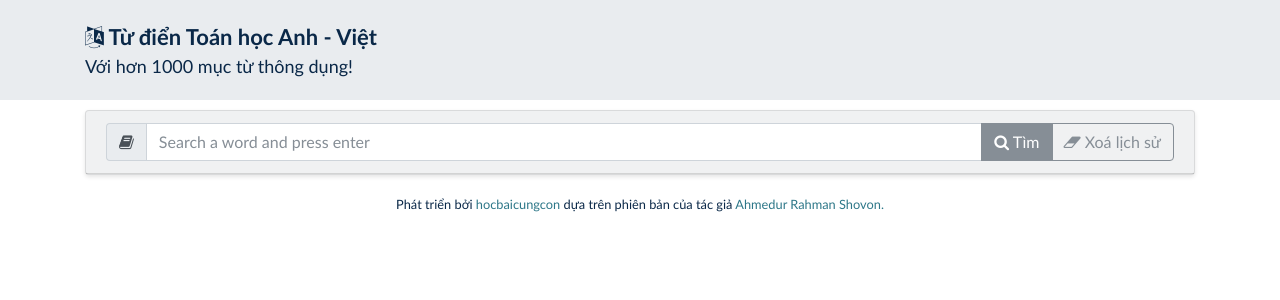
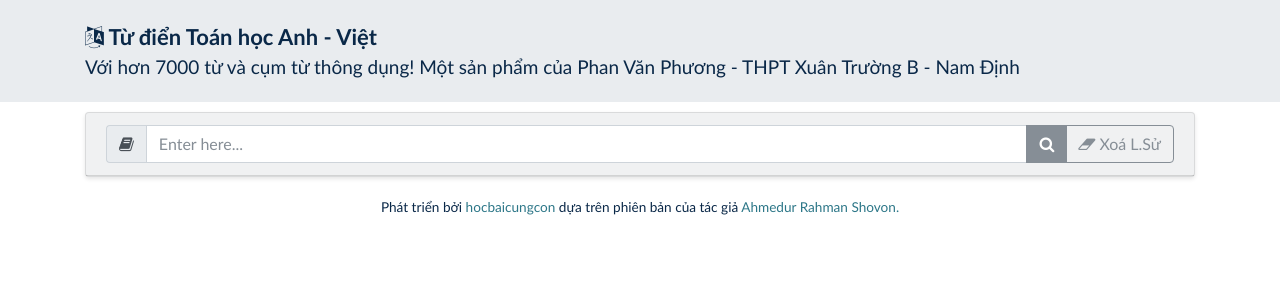
Before and after one commit to o2edu/mathdict, a Flask app: page / in a window 1280 px wide. Shown: the top 300 px of the page. Run offline with Flask 2, Linux system fonts and the light colour scheme; some libraries are stand-ins or nearby versions.

Commit message:
9/1/2018 cap nhat tu vung len 7000 tu

```diff
--- a/app.py
+++ b/app.py
@@ -44,7 +44,7 @@ def fetch_word():
         if word == '':
             return '<i> Xin mời nhập từ hoặc cụm từ cần tìm... </i>'
         word_lower = word.lower()
-        bangla_value = ''
+        # bangla_value = ''
         english_value = ''
         if word_lower in english_data:
             english_value = clean_english_value(english_data[word_lower])
@@ -55,7 +55,7 @@ def fetch_word():
                 return '<ul> <li><font face="calibri" color="#1a1a00">' + "Không tìm thấy, liệu bạn có gõ sai không?!" + '</font></li><ul>'
             temp ="Tìm thấy " + str(len(keys_list)) + " kết quả: <br /><ul>"
             for i in keys_list:
-                temp += '<li><font face="calibri">' + i + ':</font> <font face="calibri" color="#1a1a00">' + clean_english_value(english_data[i]) + '</font></li>'
+                temp += '<li><font face="calibri" color = "#131377">' + i + ':</font> <font face="calibri" color="#1a1a00">' + clean_english_value(english_data[i]) + '</font></li>'
             temp += "</ul>"
             return temp
     # else:
--- a/static/assets/css/arsho.css
+++ b/static/assets/css/arsho.css
@@ -7,7 +7,7 @@
  body {
  	font-family: 'calibri', sans-serif;
  	color: #0A2848;
- 	font-size: 16px;
+ 	font-size: 17px;
  	-webkit-font-smoothing: antialiased;
  	-moz-osx-font-smoothing: grayscale;
  }
@@ -82,7 +82,7 @@
 
 .subtitle{
 	font-weight: 400;
-	font-size: 18px;
+	font-size: 19px;
 	padding-bottom: 0;
 	margin-bottom: 0;
 }
--- a/templates/index.html
+++ b/templates/index.html
@@ -6,7 +6,7 @@
     <meta name="description" content="Từ điển Toán học Anh Việt"/>
     <meta name="author" content="">
     <meta property="og:title" content="Từ điển Toán học Anh Việt"/>
-    <meta property="og:image" content="http://datamate.ws/screenshots/dictmate/mathdict.png"/>
+    <meta property="og:image" content="http://datamate.ws/screenshots/mathdict.png"/>
     <meta property="og:site_name" content="Từ điển Toán học Anh Việt"/>
     <meta property="og:description" content="Từ điển Toán học Anh − Việt"/>
     <title>Từ điển Toán học Anh Việt</title>
@@ -35,7 +35,7 @@
         <span class="lead title"><i class="fa fa-language"></i>
             Từ điển Toán học Anh - Việt
         </span>
-        <p class="subtitle">Với hơn 1000 mục từ thông dụng!</p>
+        <p class="subtitle">Với hơn 7000 từ và cụm từ thông dụng! Một sản phẩm của Phan Văn Phương - THPT Xuân Trường B - Nam Định</p>
     </div>
 </div>
 <div class="container">
@@ -48,15 +48,15 @@
                                 <i class="fa fa-book"></i>
                             </span>
                         <input type="text" class="form-control" id="search_word_text"
-                               placeholder="Search a word and press enter"/>
+                               placeholder="Enter here..."/>
                         <span class="input-group-btn">
                                 <button class="btn btn-secondary" id="search_btn" type="button">
-                                <i class="fa fa-search"></i> Tìm
+                                <i class="fa fa-search"></i>
                                 </button>
                         </span>
                         <span class="input-group-btn">
                             <button class="btn btn-outline-secondary" id="clear_btn">
-                            <i class="fa fa-eraser"></i> Xoá lịch sử
+                            <i class="fa fa-eraser"></i> Xoá L.Sử
                             </button>
                         </span>
                     </div>
```
Also changed, not shown: static/math_dict.json.
